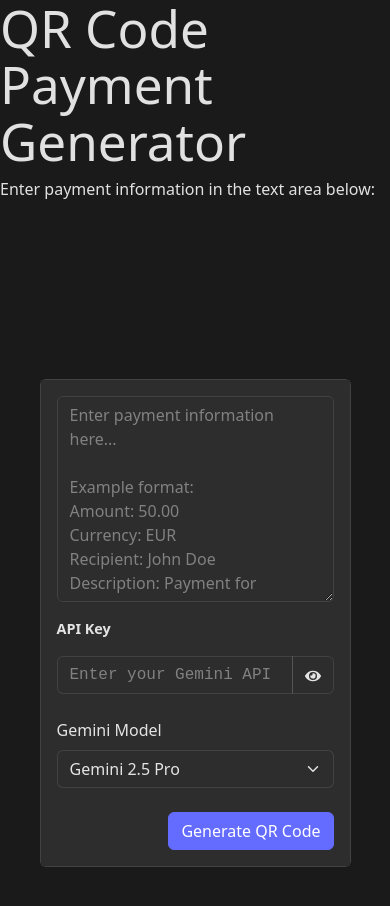
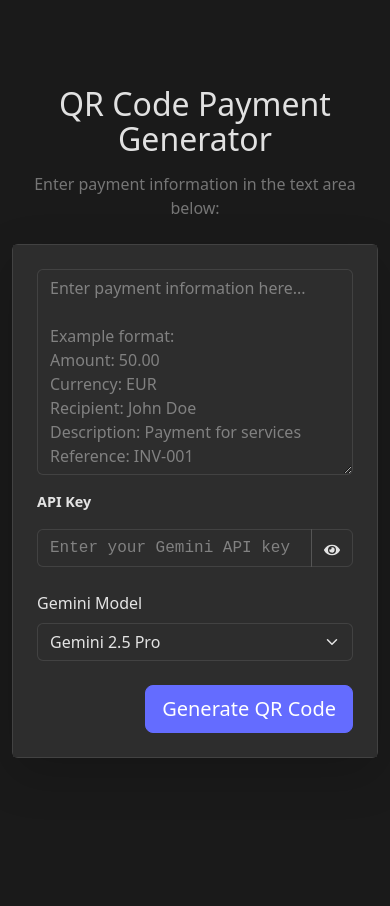
Before and after one commit to kosinal/qr-pay-code, a React (Vite) app: page / in a window 390 px wide. Shown: the top 906 px of the page. After the commit the page ends 844 px from the top, so only its background shows below. Built offline with nearby package versions, Linux system fonts and the light colour scheme.

Commit message:
Fix app center alignment.

```diff
--- a/index.html
+++ b/index.html
@@ -9,7 +9,7 @@
 	<link rel="manifest" href="/site.webmanifest">
 	<meta
       name="viewport"
-      content="width=device-width; initial-scale=1; viewport-fit=cover"
+      content="width=device-width,initial-scale=1,viewport-fit=cover"
     />
     <meta name="mobile-web-app-capable" content="yes" />
     <meta name="theme-color" content="#000000" />
--- a/src/components/SimpleLayout.css
+++ b/src/components/SimpleLayout.css
@@ -1,31 +1,25 @@
-.simple-layout {
-  display: flex;
-  justify-content: center;
-  align-items: center;
-  min-height: 100vh;
-  padding: 2rem;
-  background-color: var(--bg-primary);
+/* Card styling overrides for better dark theme appearance */
+.card {
+  border: 1px solid rgba(255, 255, 255, 0.1);
 }
 
-.main-content {
-  background: var(--bg-secondary);
-  padding: 2rem;
-  border-radius: 12px;
-  box-shadow: 0 4px 6px rgba(0, 0, 0, 0.3);
-  text-align: center;
-  max-width: 600px;
-  width: 100%;
+.card-body {
+  color: var(--text-primary);
 }
 
-.input-container h1 {
-  margin: 0 0 1rem 0;
-  color: var(--text-primary);
-  font-size: 2rem;
+/* Responsive spacing adjustments */
+@media (max-width: 768px) {
+  .card-body {
+    padding: 1.5rem !important;
+  }
 }
 
-.description {
-  color: var(--text-secondary);
-  margin: 0 0 2rem 0;
-  font-size: 1rem;
-  line-height: 1.5;
+@media (max-width: 576px) {
+  .card-body {
+    padding: 1rem !important;
+  }
+
+  h1 {
+    font-size: 2rem !important;
+  }
 }
--- a/src/components/SimpleLayout.tsx
+++ b/src/components/SimpleLayout.tsx
@@ -158,14 +158,14 @@ export const SimpleLayout: React.FC = () => {
   };
 
   return (
-    <Container className="simple-layout py-4">
+    <>
       {errorMessage && (
         <Alert variant="danger" dismissible onClose={() => setErrorMessage(null)} className="mb-3">
           {errorMessage}
         </Alert>
       )}
-          <Card className="mb-3" style={{ backgroundColor: 'rgba(45, 45, 45, 0.85)' }}>
-              <Card.Body>
+      <Card className="shadow-lg" style={{ backgroundColor: 'rgba(45, 45, 45, 0.85)' }}>
+        <Card.Body className="p-4">
           <QRCodeDisplay spaydString={spaydString} className="mb-4"/>
           <PaymentTextInput
             value={paymentText}
@@ -189,6 +189,7 @@ export const SimpleLayout: React.FC = () => {
           <div className="d-flex justify-content-end mt-3">
             <Button
               variant="primary"
+              size="lg"
               onClick={handleSubmit}
               disabled={isLoading}
             >
@@ -197,6 +198,6 @@ export const SimpleLayout: React.FC = () => {
           </div>
         </Card.Body>
       </Card>
-    </Container>
+    </>
   );
 };
--- a/src/index.css
+++ b/src/index.css
@@ -42,12 +42,14 @@ a:hover {
 
 body {
   margin: 0;
-  display: flex;
-  place-items: center;
   min-width: 320px;
   min-height: 100vh;
   background-color: var(--bg-primary);
   color: var(--text-primary);
+}
+
+#app {
+  min-height: 100vh;
 }
 
 h1 {
--- a/src/main.tsx
+++ b/src/main.tsx
@@ -8,10 +8,12 @@ import './theme.css';
 const PaymentApp: React.FC = () => {
 
   return (
-    <div className="payment-app">
-      <h1>QR Code Payment Generator</h1>
-      <span style={{ marginBottom: '0.5rem', display: 'block' }}>Enter payment information in the text area below:</span>
-      <SimpleLayout />
+    <div className="container d-flex justify-content-center align-items-center min-vh-100">
+      <div className="w-100" style={{ maxWidth: '800px' }}>
+        <h1 className="text-center mb-3">QR Code Payment Generator</h1>
+        <p className="text-center text-muted mb-4">Enter payment information in the text area below:</p>
+        <SimpleLayout />
+      </div>
     </div>
   );
 };
```
Lines whose indentation alone changed are shown as unchanged.
